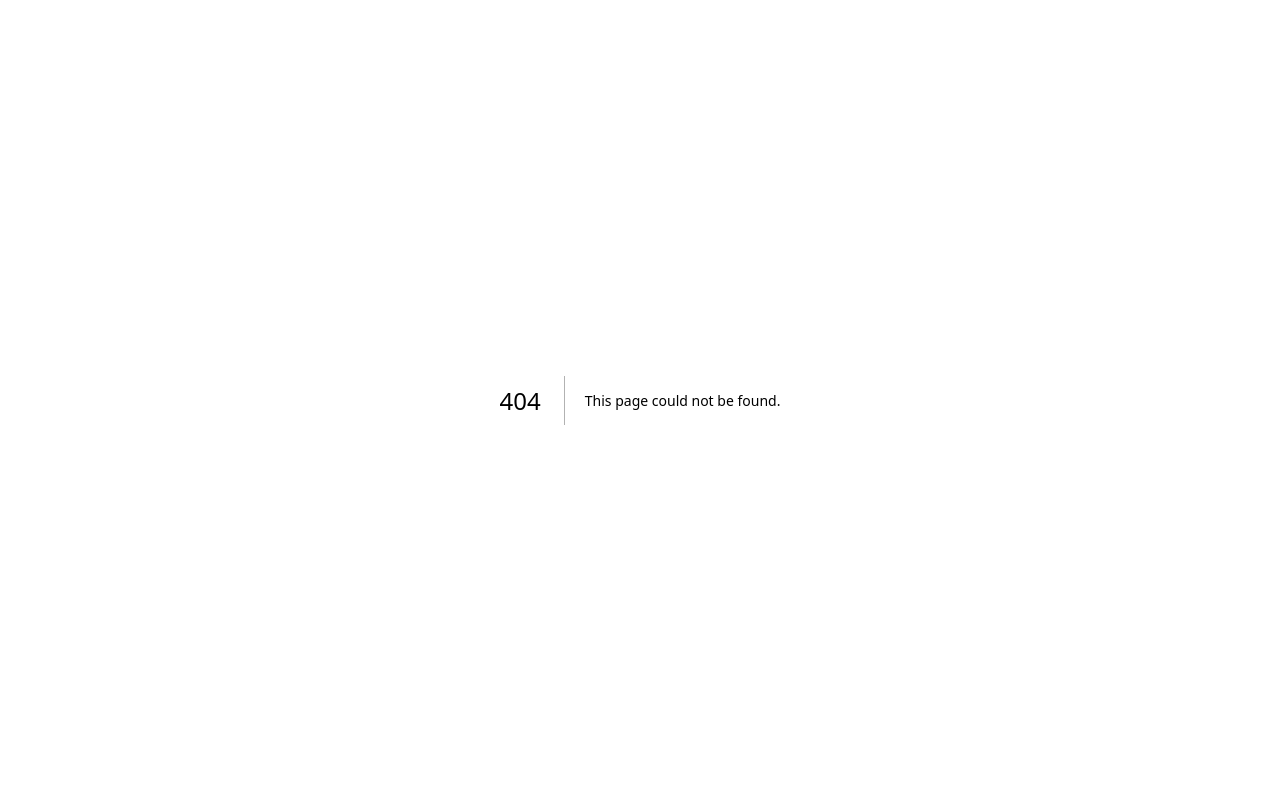
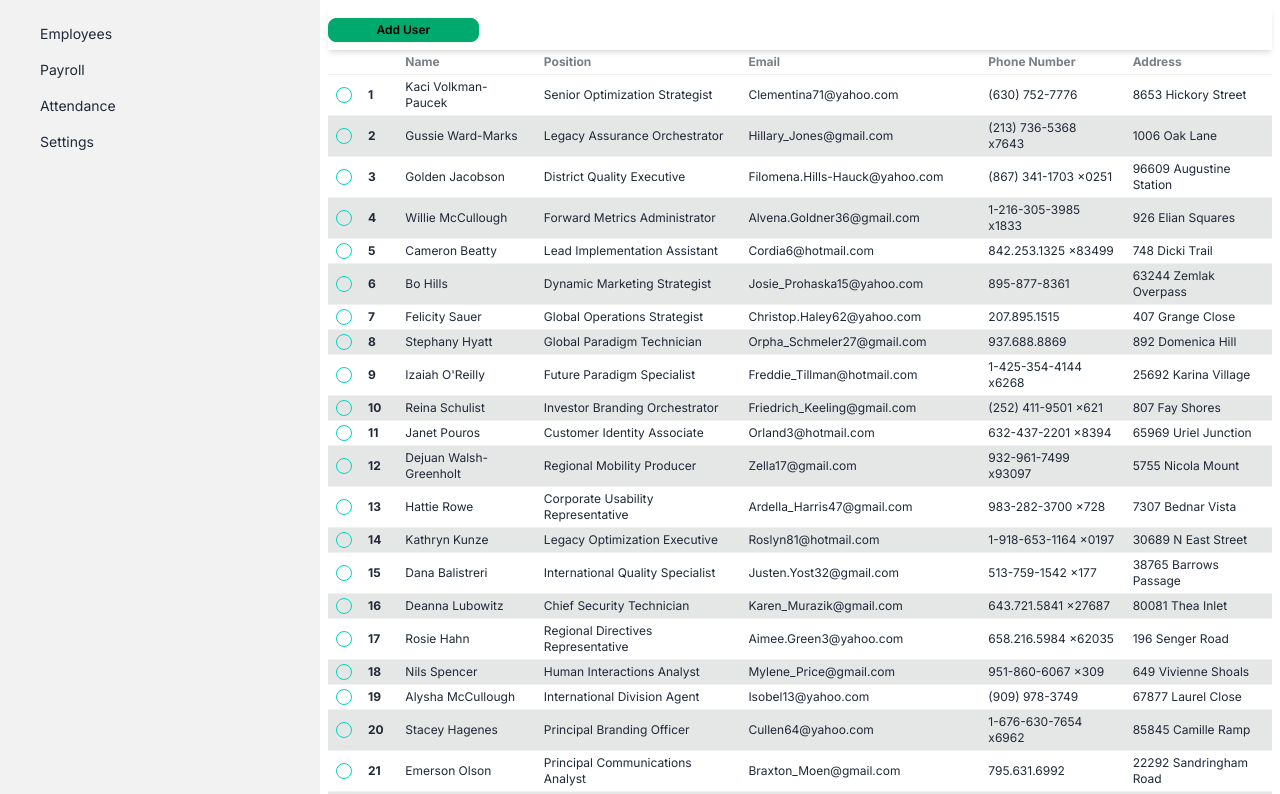
Before and after one commit to 2022170339/frontend, a Next.js app: page /admin/employee in a window 1280 px wide. Before the commit this address had no page. Shown: the top 794 px of the page. Built offline with nearby package versions, Linux system fonts and the light colour scheme; no server answers; sample sign-in values are in the browser's storage.

Commit message:
final commit

```diff
--- /dev/null
+++ b/app/(auth)/admin/employee/add-user-modal.tsx
@@ -0,0 +1,36 @@
+"use client"
+
+import { useRef } from "react";
+
+export default function AddUserModal() {
+    const modalRef = useRef<HTMLDialogElement>(null);
+    return (
+        <>
+            <button onClick={() => modalRef?.current?.showModal()} className="btn btn-success w-full btn-xs">Add User</button>
+            <dialog ref={modalRef} className="modal modal-bottom sm:modal-middle">
+                <div className="modal-box">
+                    <h3 className="font-bold text-lg">Add User</h3>
+                    <p className="py-4">Please fill the form below to create a new user</p>
+                    <form method="dialog">
+                        <label className="flexf input input-bordered flex items-center gap-2 mb-2">
+                            <svg xmlns="http://www.w3.org/2000/svg" viewBox="0 0 16 16" fill="currentColor" className="w-4 h-4 opacity-70"><path d="M2.5 3A1.5 1.5 0 0 0 1 4.5v.793c.026.009.051.02.076.032L7.674 8.51c.206.1.446.1.652 0l6.598-3.185A.755.755 0 0 1 15 5.293V4.5A1.5 1.5 0 0 0 13.5 3h-11Z" /><path d="M15 6.954 8.978 9.86a2.25 2.25 0 0 1-1.956 0L1 6.954V11.5A1.5 1.5 0 0 0 2.5 13h11a1.5 1.5 0 0 0 1.5-1.5V6.954Z" /></svg>
+                            <input type="text" className="grow" placeholder="Email" />
+                        </label>
+                        <label className="input input-bordered flex items-center gap-2 mb-2">
+                            <svg xmlns="http://www.w3.org/2000/svg" viewBox="0 0 16 16" fill="currentColor" className="w-4 h-4 opacity-70"><path d="M8 8a3 3 0 1 0 0-6 3 3 0 0 0 0 6ZM12.735 14c.618 0 1.093-.561.872-1.139a6.002 6.002 0 0 0-11.215 0c-.22.578.254 1.139.872 1.139h9.47Z" /></svg>
+                            <input type="text" className="grow" placeholder="Username" />
+                        </label>
+                        <label className="input input-bordered flex items-center gap-2 mb-2">
+                            <svg xmlns="http://www.w3.org/2000/svg" viewBox="0 0 16 16" fill="currentColor" className="w-4 h-4 opacity-70"><path fillRule="evenodd" d="M14 6a4 4 0 0 1-4.899 3.899l-1.955 1.955a.5.5 0 0 1-.353.146H5v1.5a.5.5 0 0 1-.5.5h-2a.5.5 0 0 1-.5-.5v-2.293a.5.5 0 0 1 .146-.353l3.955-3.955A4 4 0 1 1 14 6Zm-4-2a.75.75 0 0 0 0 1.5.5.5 0 0 1 .5.5.75.75 0 0 0 1.5 0 2 2 0 0 0-2-2Z" clipRule="evenodd" /></svg>
+                            <input type="password" className="grow" placeholder="Password" />
+                        </label>
+                        <div className="modal-action">
+                            <button className="btn btn-success">Add User</button>
+                            <button onClick={() => modalRef?.current?.close()} className="btn btn-error">Cancel</button>
+                        </div>
+                    </form>
+                </div>
+            </dialog>
+        </>
+    )
+}
--- /dev/null
+++ b/app/(auth)/admin/employee/employee-list.tsx
@@ -0,0 +1,35 @@
+"use client"
+
+import { useState } from "react";
+import AddUserModal from "./add-user-modal";
+import Table from "./table";
+
+export default function EmployeeList() {
+    const [selected, setSelected] = useState<number | null>(null);
+
+    return (
+        <div suppressHydrationWarning>
+            <div className="grid grid-cols-6 w-full items-end justify-end gap-2 sticky top-0 z-10 shadow-md bg-base-100 py-2">
+                <div className="col-span-1">
+                    <AddUserModal />
+                </div>
+                {
+                    selected && (
+                        <>
+                            <div className="col-span-1">
+                                <button className="btn btn-warning w-full btn-xs">Edit User</button>
+                            </div>
+                            <div className="col-span-1">
+                                <button className="btn btn-error w-full btn-xs">Delete User</button>
+                            </div>
+                        </>
+                    )
+                }
+            </div>
+            <Table
+                selected={selected}
+                onUserSelected={(id) => setSelected(id)}
+            />
+        </div>
+    )
+}
--- /dev/null
+++ b/app/(auth)/admin/employee/page.tsx
@@ -0,0 +1,7 @@
+import EmployeeList from "./employee-list";
+
+export default function Page() {
+    return <main className="flex flex-col min-h-screen w-full gap-4">
+        <EmployeeList />
+    </main>
+}
--- /dev/null
+++ b/app/(auth)/admin/employee/table.tsx
@@ -0,0 +1,60 @@
+import { users } from '@/config';
+
+type TableProps = {
+    selected: number | null;
+    onUserSelected: (selected: number | null) => void;
+}
+
+export default function Table({
+    selected,
+    onUserSelected
+}: TableProps) {
+    return (
+        <div className="overflow-x-auto w-full">
+            <table className="table table-xs w-full table-zebra-zebra">
+                <thead>
+                    <tr>
+                        <th></th>
+                        <th></th>
+                        <th>Name</th>
+                        <th>Position</th>
+                        <th>Email</th>
+                        <th>Phone Number</th>
+                        <th>Address</th>
+                    </tr>
+                </thead>
+                <tbody>
+                    {users.map((user) => (
+                        <tr className="cursor-pointer hover:opacity-70 active:opacity-80" onClick={() => {
+                            if (selected === user.id) onUserSelected(null);
+                            else onUserSelected(user.id);
+                        }}>
+                            <th>
+                                <div className="form-control">
+                                    <input type="checkbox" checked={selected === user.id} className="checkbox checkbox-accent checkbox-xs" />
+                                </div>
+                            </th>
+                            <th>{user.id}</th>
+                            <td>{`${user.firstName} ${user.lastName}`}</td>
+                            <td>{user.position}</td>
+                            <td>{user.email}</td>
+                            <td>{user.phone}</td>
+                            <td>{user.address}</td>
+                        </tr>
+                    ))}
+                </tbody>
+                <tfoot>
+                    <tr>
+                        <th></th>
+                        <th></th>
+                        <th>Name</th>
+                        <th>Position</th>
+                        <th>Email</th>
+                        <th>Phone Number</th>
+                        <th>Address</th>
+                    </tr>
+                </tfoot>
+            </table>
+        </div>
+    )
+}
--- a/app/(auth)/admin/page.tsx
+++ b/app/(auth)/admin/page.tsx
@@ -3,8 +3,6 @@ import { auth } from "../../../auth";
 export default async function Page() {
   const session = await auth();
 
-  console.log(session);
-
   return <main className="flex min-h-screen w-full">
     Hello User!
   </main>
--- a/auth.ts
+++ b/auth.ts
@@ -19,17 +19,13 @@ export const { handlers, signIn, signOut, auth } = NextAuth({
       authorize: async (credentials: any) => {
         let user: any = null
 
-        return {
-          id: credentials.id,
-          access_token: "123",
-          token_type: "Bearer",
-        };
-
         const payload = new URLSearchParams({
           grant_type: "password",
           username: credentials.id,
           password: credentials.password,
         });
+
+        // ?grant_type=password&username=alice&password=alice-password
 
         const res = await fetch(`${process.env.BASE_URL!}login`, {
           method: "POST",
--- a/config.ts
+++ b/config.ts
@@ -1,7 +1,9 @@
+import { faker } from '@faker-js/faker';
+
 export const adminMenus = [
   {
     title: 'Employees',
-    href: '/admin/employees'
+    href: '/admin/employee'
   },
   {
     title: 'Payroll',
@@ -16,3 +18,17 @@ export const adminMenus = [
     href: '/admin/settings'
   }
 ]
+
+export const users = [
+  ...Array.from({ length: 100 }).map((_, index) => ({
+    id: index + 1,
+    firstName: faker.person.firstName(),
+    middleName: faker.person.middleName(),
+    lastName: faker.person.lastName(),
+    birthDate: faker.date.birthdate(),
+    position: faker.person.jobTitle(),
+    email: faker.internet.email(),
+    phone: faker.phone.number(),
+    address: faker.location.streetAddress()
+  }))
+]
--- a/package.json
+++ b/package.json
@@ -15,6 +15,7 @@
     "react-dom": "^18"
   },
   "devDependencies": {
+    "@faker-js/faker": "^8.4.1",
     "@types/node": "^20",
     "@types/react": "^18",
     "@types/react-dom": "^18",
```
Also changed, not shown: 1 other file (tests, documents, lock files or other folders).
